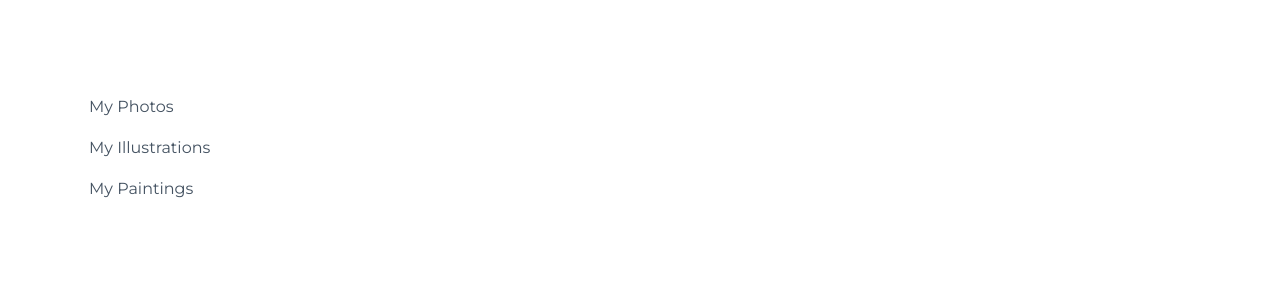
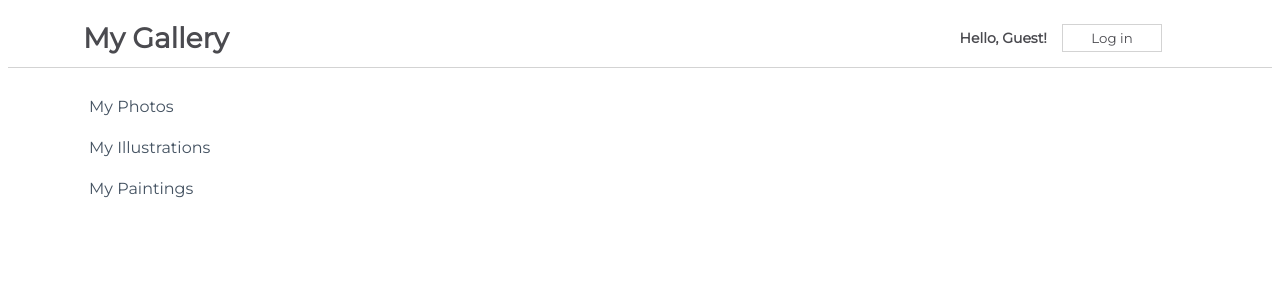
Before and after one commit to Josh-Wickens/React-Challenge2, a React (Create React App) app in the folder my-app/: page / in a window 1280 px wide. Shown: the top 300 px of the page. Built offline with nearby package versions, Linux system fonts and the light colour scheme.

Commit message:
create simple navbar using react

```diff
--- a/my-app/src/App.js
+++ b/my-app/src/App.js
@@ -1,10 +1,11 @@
 import css from './App.module.css';
 import Sidebar from "./components/Sidebar";
+import NavBarSimple from "./components/NavBarSimple";
 
 function App() {
   return (
     <div className={css.App}>
-      {/* Add your components here */}
+      <NavBarSimple />
       <Sidebar />
     </div>
   );
--- /dev/null
+++ b/my-app/src/components/NavBarSimple.js
@@ -0,0 +1,39 @@
+import React, { Component } from 'react'
+import css from "./css/NavBarSimple.module.css"
+
+class NavBarSimple extends Component {
+
+    constructor(props) {
+      super(props);
+
+      this.state = {
+         message: "Hello, Guest!",
+         buttonText: "Log in"
+      }
+    }
+
+    handleClick() {
+        this.setState((prevState, prevProps) => {
+            return {
+                message:
+                prevState.message === "Hello, Guest!" ? "Welcome back User!" : "Hello, Guest!",
+                buttonText:
+                prevState.buttonText === "Log out" ? "Log in" : "Log out",
+
+            };
+        });
+    }
+  render() {
+    return (
+      <div className= {css.NavBar}>
+        <h1>My Gallery</h1>
+        <div>
+            <span> {this.state.message}</span>
+            <button onClick={() => this.handleClick()}>{this.state.buttonText}</button>
+        </div>
+      </div>
+    )
+  }
+}
+
+export default NavBarSimple
```
Also changed, not shown: 1 other file (tests, documents, lock files or other folders).
